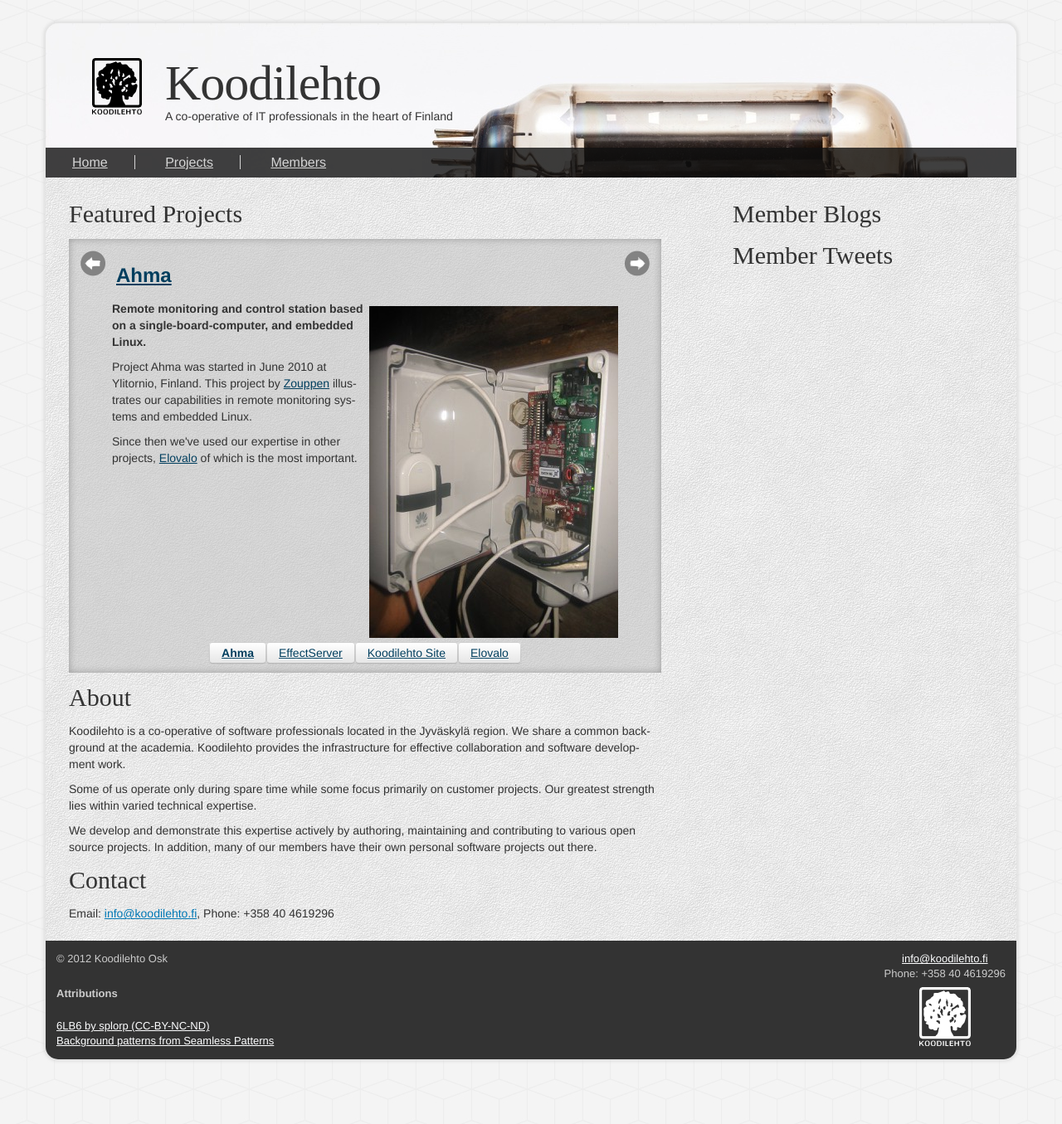
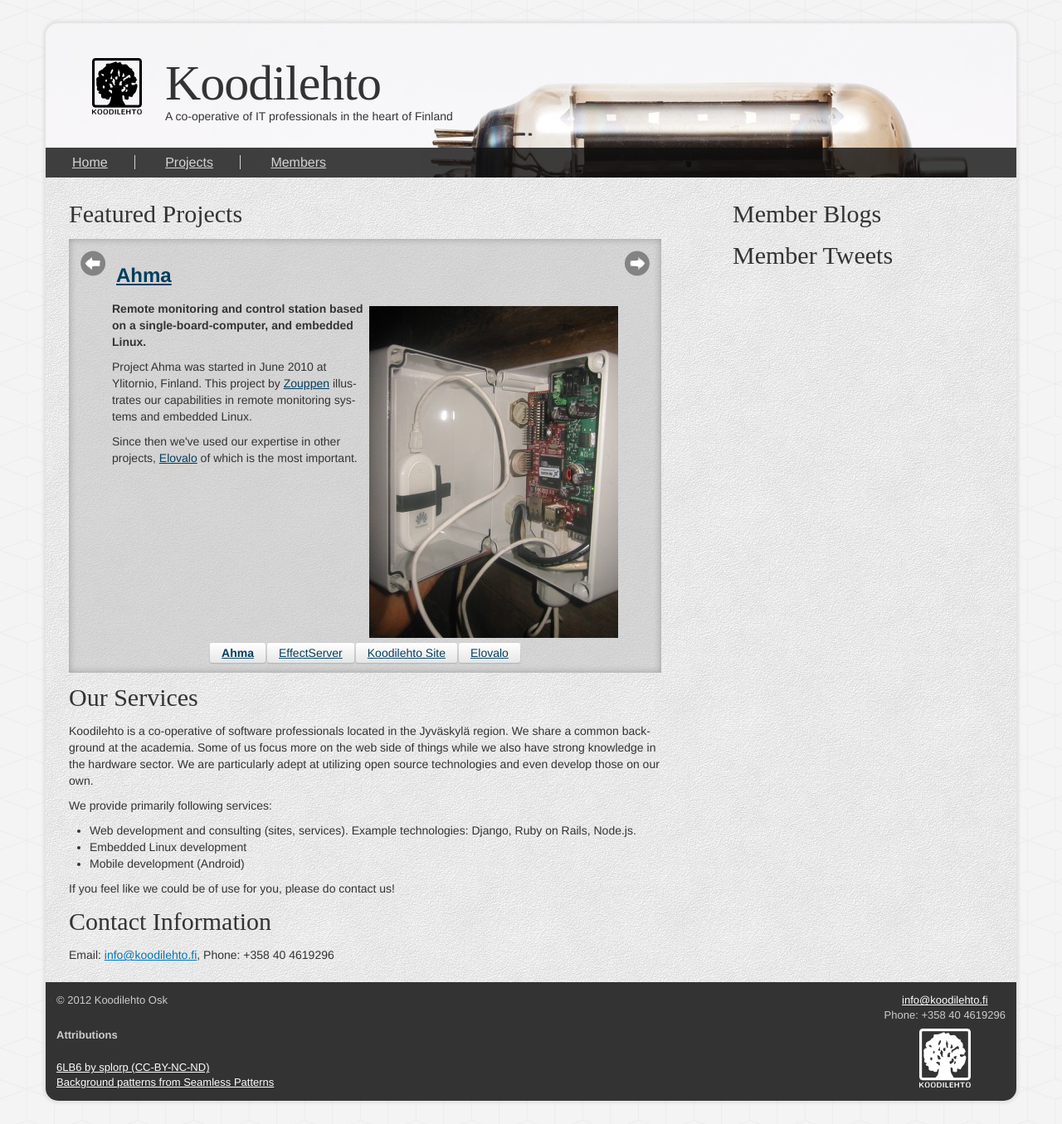
Before and after one commit to koodilehto/koodilehto-site, a Jekyll site: the page built from index.html, in a window 1280 px wide. Shown: the whole page at 83% size. Built offline with Jekyll 4.4.1, drawn with Linux system fonts in a browser that asks for light colours; some web fonts are replaced; before the commit the page ends 1305 px from its top, so only the background shows below that.

Commit message:
Replace about section with services

```diff
--- a/index.html
+++ b/index.html
@@ -41,12 +41,18 @@
             <div class="carouselNavi"></div>
         </div>
 
-        <h2>About</h2>
-        <p>Koodilehto is a co-operative of software professionals located in the Jyväskylä region. We share a common background at the academia. Koodilehto provides the infrastructure for effective collaboration and software development work.</p>
-        <p>Some of us operate only during spare time while some focus primarily on customer projects. Our greatest strength lies within varied technical expertise.</p>
-        <p>We develop and demonstrate this expertise actively by authoring, maintaining and contributing to various open source projects. In addition, many of our members have their own personal software projects out there.</p>
+        <h2>Our Services</h2>
+        <p>Koodilehto is a co-operative of software professionals located in the Jyväskylä region. We share a common background at the academia. Some of us focus more on the web side of things while we also have strong knowledge in the hardware sector. We are particularly adept at utilizing open source technologies and even develop those on our own.</p>
+        <p>We provide primarily following services:</p>
+        <ul>
+            <li>Web development and consulting (sites, services). Example technologies: Django, Ruby on Rails, Node.js.</li>
+            <li>Embedded Linux development</li>
+            <li>Mobile development (Android)</li>
+        </ul>
 
-        <h2>Contact</h2>
+        <p>If you feel like we could be of use for you, please do contact us!</p>
+
+        <h2>Contact Information</h2>
         <p>Email: <a href="mailto:{{ site.email }}">{{ site.email }}</a>, Phone: {{ site.phone }}{% comment %}, <a id="contact" href="contact">Contact Form</a>{% endcomment %}</p>
 
         {% comment %}
```
